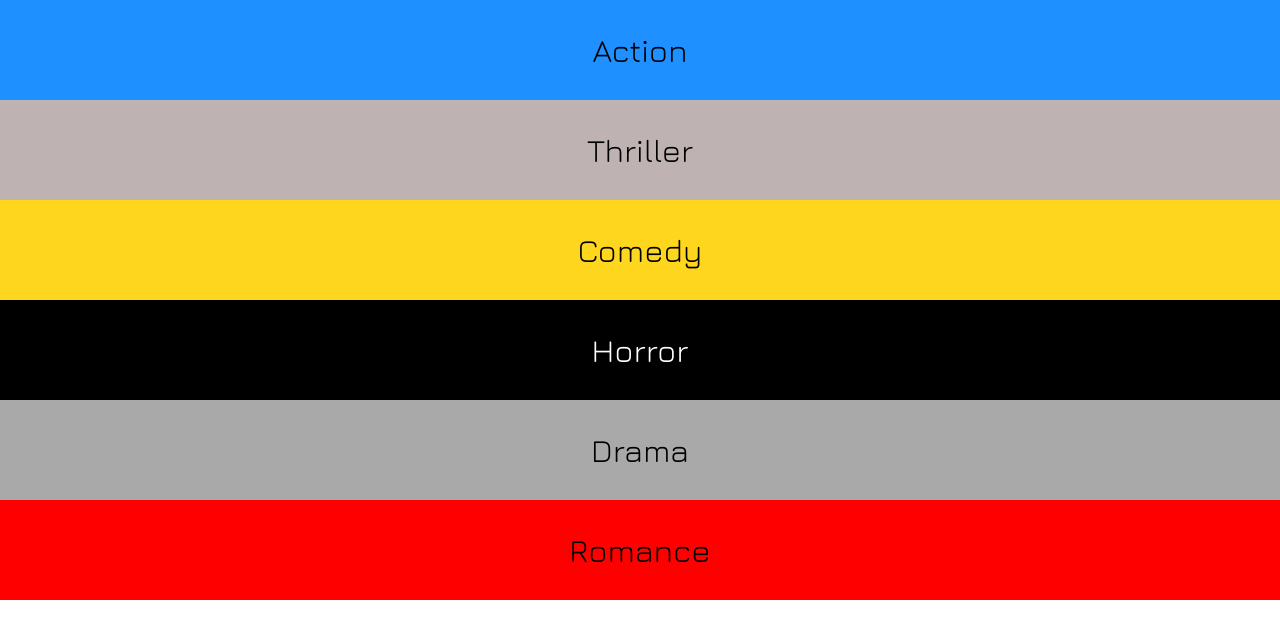
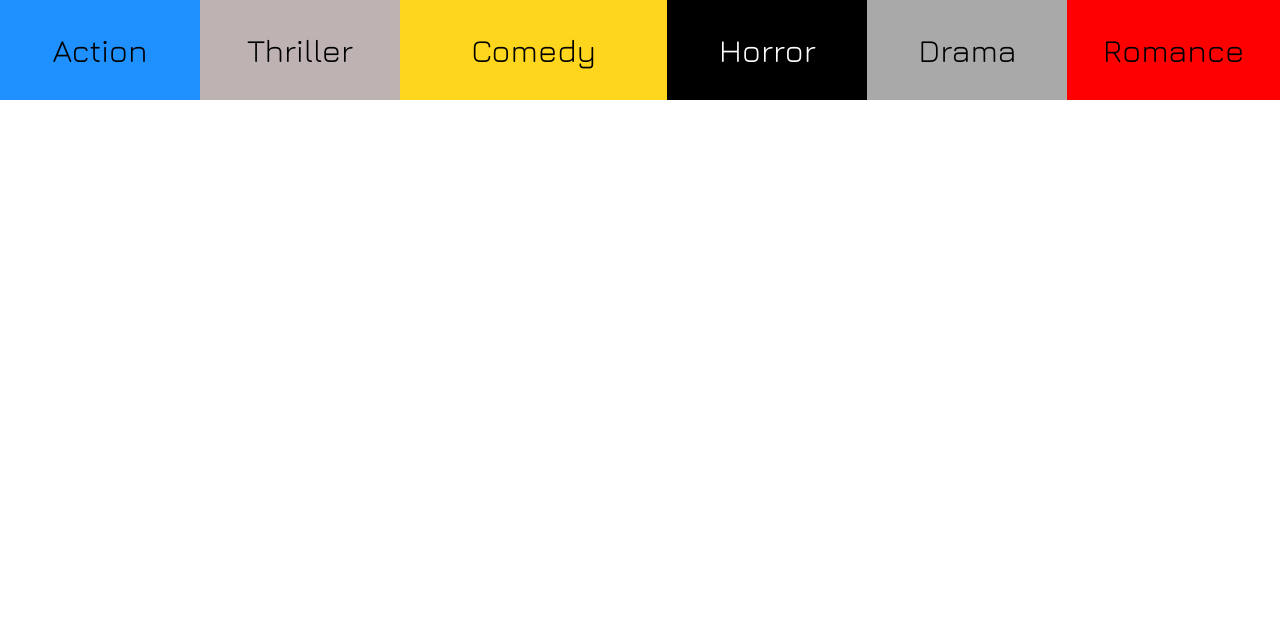
Before and after one commit to fbw-d09/uib_layout_out_of_ordinary-DirkSawon, a website: page index.html in a window 1280 px wide. Drawn offline with nearby package versions, Linux system fonts and the light colour scheme.

Commit message:
Version 0.04 - Changed class name 'genre' to 'genres'

```diff
--- a/style.css
+++ b/style.css
@@ -13,7 +13,7 @@ html, body {
     width:100vw;
 }
 
-.genre
+.genres
 {
     display:flex;
 }
```
